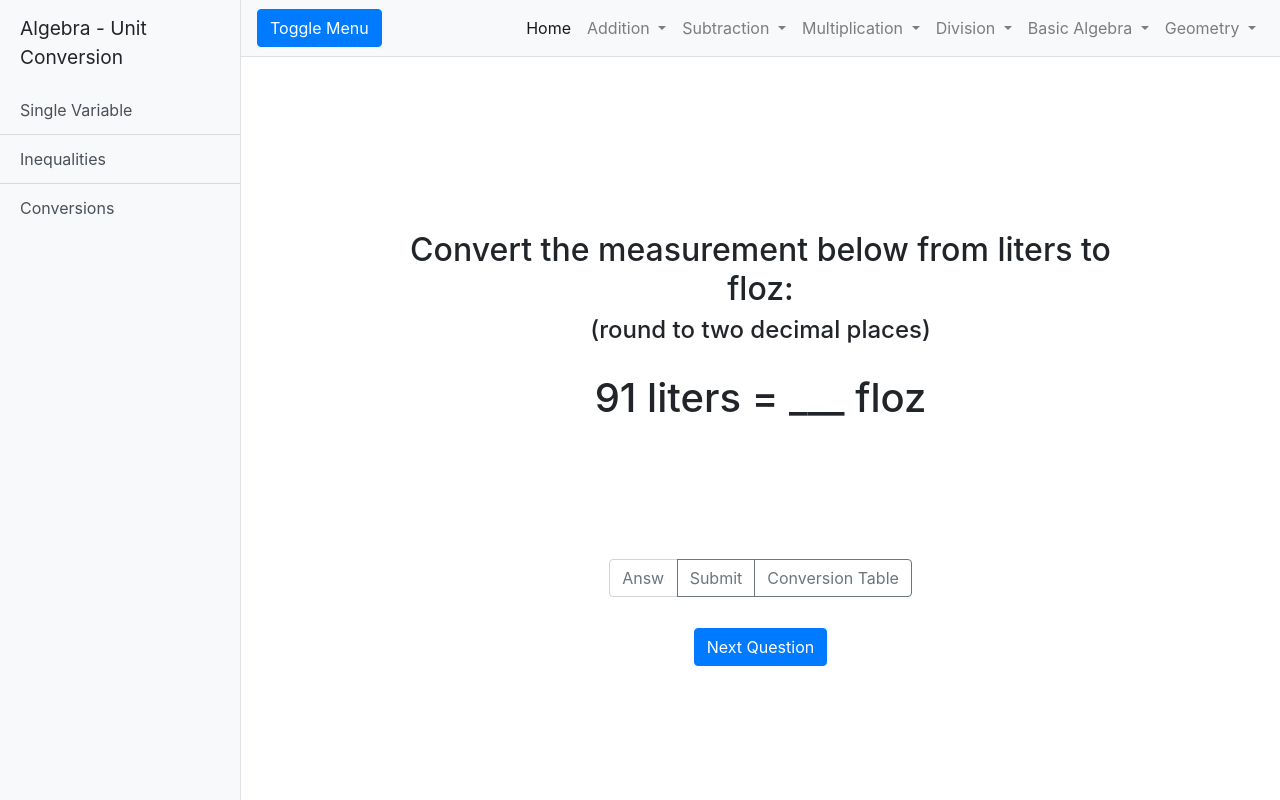
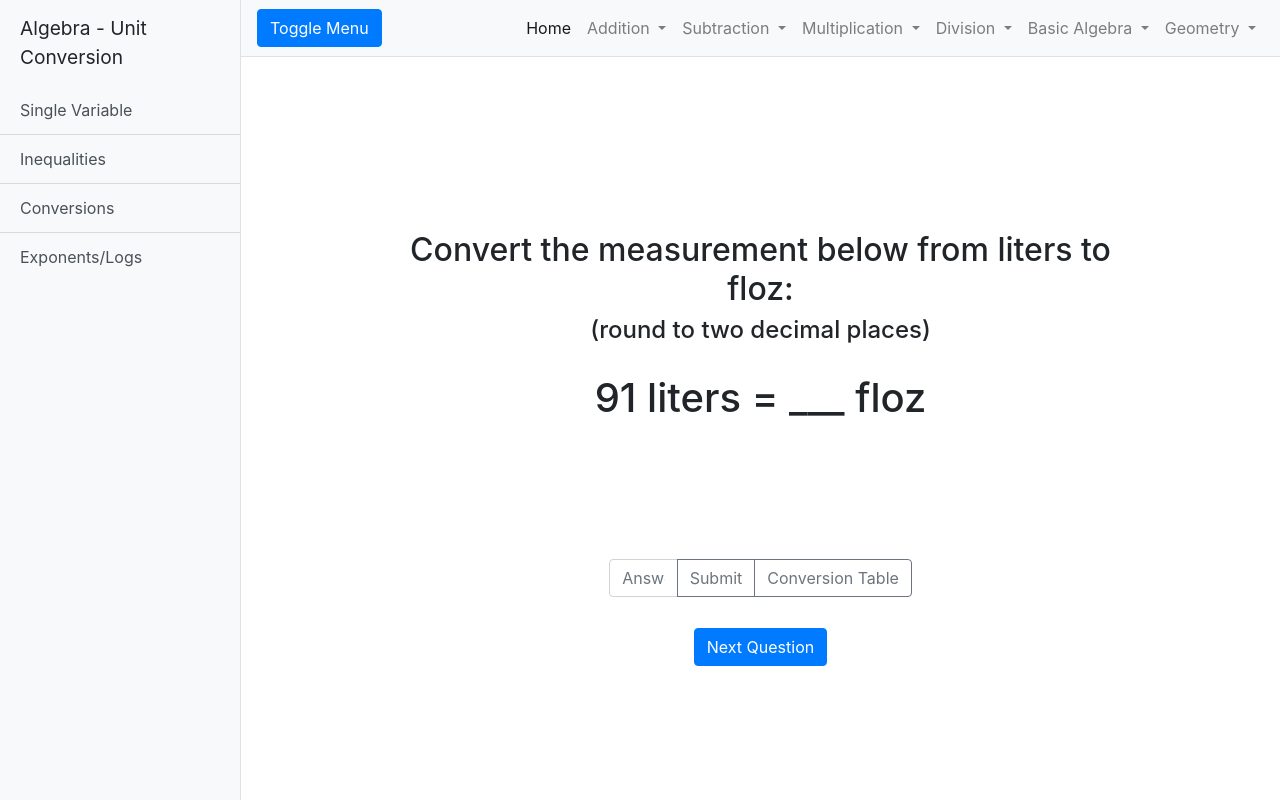
Before and after one commit to StevenJuana/MyMath, a Flask app: page /BasicAlgebra/Units in a window 1280 px wide. Run offline with Flask 2, Linux system fonts and the light colour scheme; some libraries are stand-ins or nearby versions.

Commit message:
fixed sidebar for algebra

```diff
--- a/templates/algebraConversions.html
+++ b/templates/algebraConversions.html
@@ -16,6 +16,7 @@ page layout for a problem -->
 <a href="{{ url_for('algebra.basic_single_var') }}" class="list-group-item list-group-item-action bg-light">Single Variable</a>
 <a href="{{ url_for('algebra.inequalities') }}" class="list-group-item list-group-item-action bg-light">Inequalities</a>
 <a href="{{ url_for('algebra.convert_units') }}" class="list-group-item list-group-item-action bg-light">Conversions</a>
+<a href="{{ url_for('algebra.exponents_logs') }}" class="list-group-item list-group-item-action bg-light">Exponents/Logs</a>
 {% endblock %}
 
 <!-- Setting up the actual problem view -->
--- a/templates/algebraInequalities.html
+++ b/templates/algebraInequalities.html
@@ -16,6 +16,7 @@ page layout for a problem -->
 <a href="{{ url_for('algebra.basic_single_var') }}" class="list-group-item list-group-item-action bg-light">Single Variable</a>
 <a href="{{ url_for('algebra.inequalities') }}" class="list-group-item list-group-item-action bg-light">Inequalities</a>
 <a href="{{ url_for('algebra.convert_units') }}" class="list-group-item list-group-item-action bg-light">Conversions</a>
+<a href="{{ url_for('algebra.exponents_logs') }}" class="list-group-item list-group-item-action bg-light">Exponents/Logs</a>
 {% endblock %}
 
 <!-- Setting up the actual problem view -->
--- a/templates/algebraSingleVariable1.html
+++ b/templates/algebraSingleVariable1.html
@@ -16,6 +16,7 @@ page layout for a problem -->
 <a href="{{ url_for('algebra.basic_single_var') }}" class="list-group-item list-group-item-action bg-light">Single Variable</a>
 <a href="{{ url_for('algebra.inequalities') }}" class="list-group-item list-group-item-action bg-light">Inequalities</a>
 <a href="{{ url_for('algebra.convert_units') }}" class="list-group-item list-group-item-action bg-light">Conversions</a>
+<a href="{{ url_for('algebra.exponents_logs') }}" class="list-group-item list-group-item-action bg-light">Exponents/Logs</a>
 {% endblock %}
 
 <!-- Setting up the actual problem view -->
--- a/templates/algebraSingleVariable2.html
+++ b/templates/algebraSingleVariable2.html
@@ -16,6 +16,7 @@ page layout for a problem -->
 <a href="{{ url_for('algebra.basic_single_var') }}" class="list-group-item list-group-item-action bg-light">Single Variable</a>
 <a href="{{ url_for('algebra.inequalities') }}" class="list-group-item list-group-item-action bg-light">Inequalities</a>
 <a href="{{ url_for('algebra.convert_units') }}" class="list-group-item list-group-item-action bg-light">Conversions</a>
+<a href="{{ url_for('algebra.exponents_logs') }}" class="list-group-item list-group-item-action bg-light">Exponents/Logs</a>
 {% endblock %}
 
 <!-- Setting up the actual problem view -->
```
